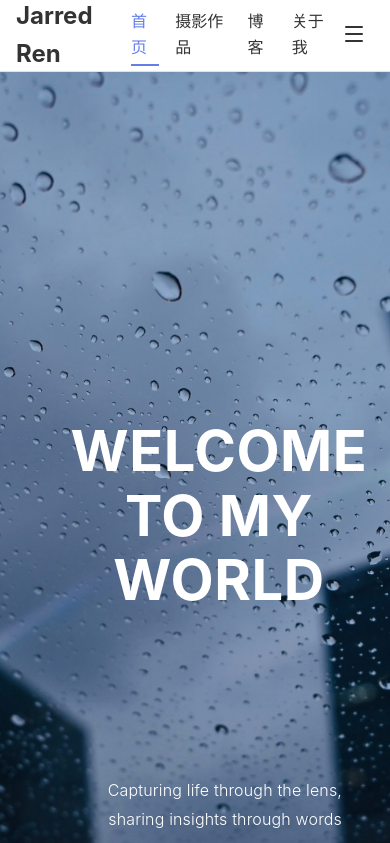
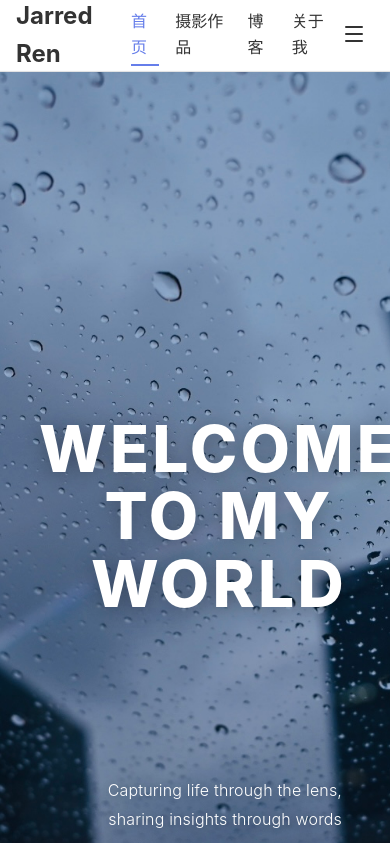
Before and after one commit to JarredRbw/Personal-Website, a React (Vite) app: page / in a window 390 px wide. Shown: the top 843 px of the page. Built offline with nearby package versions, Linux system fonts and the light colour scheme.

Commit message:
Update title styling to match Apple TV+ design with bold typography and shadows

```diff
--- a/src/pages/Home.css
+++ b/src/pages/Home.css
@@ -30,28 +30,31 @@
 }
 
 .hero h1 {
-  font-size: 5.5rem;
-  font-weight: 700;
+  font-size: 6rem;
+  font-weight: 800;
   margin-bottom: 0;
-  letter-spacing: 0.01em;
-  line-height: 1.1;
+  letter-spacing: 0.05em;
+  line-height: 1.0;
   font-family: -apple-system, BlinkMacSystemFont, 'SF Pro Display', 'Helvetica Neue', Helvetica, Arial, sans-serif;
+  text-shadow: 0 2px 20px rgba(0, 0, 0, 0.3);
 }
 
 .hero-title {
-  letter-spacing: 0.01em !important;
-  line-height: 1.1 !important;
-  font-weight: 700 !important;
+  letter-spacing: 0.05em !important;
+  line-height: 1.0 !important;
+  font-weight: 800 !important;
+  text-shadow: 0 2px 20px rgba(0, 0, 0, 0.3) !important;
 }
 
 .hero-subtitle {
-  font-size: 1.3rem;
-  line-height: 1.6;
+  font-size: 1.4rem;
+  line-height: 1.4;
   margin: 0;
-  opacity: 0.9;
-  font-weight: 400;
-  letter-spacing: 0.02em;
+  opacity: 0.95;
+  font-weight: 500;
+  letter-spacing: 0.03em;
   font-family: -apple-system, BlinkMacSystemFont, 'SF Pro Text', 'Helvetica Neue', Helvetica, Arial, sans-serif;
+  text-shadow: 0 1px 10px rgba(0, 0, 0, 0.2);
 }
 
 .hero p {
@@ -229,24 +232,27 @@
   }
 
   .hero h1 {
-    font-size: 3.5rem;
-    line-height: 1.15;
-    font-weight: 700;
-    letter-spacing: 0.01em;
+    font-size: 4rem;
+    line-height: 1.05;
+    font-weight: 800;
+    letter-spacing: 0.05em;
+    text-shadow: 0 2px 20px rgba(0, 0, 0, 0.3);
   }
 
   .hero-title {
-    font-size: 3.5rem !important;
-    line-height: 1.15 !important;
-    font-weight: 700 !important;
-    letter-spacing: 0.01em !important;
+    font-size: 4rem !important;
+    line-height: 1.05 !important;
+    font-weight: 800 !important;
+    letter-spacing: 0.05em !important;
+    text-shadow: 0 2px 20px rgba(0, 0, 0, 0.3) !important;
   }
 
   .hero-subtitle {
-    font-size: 1.1rem;
-    line-height: 1.5;
-    font-weight: 400;
-    letter-spacing: 0.02em;
+    font-size: 1.2rem;
+    line-height: 1.4;
+    font-weight: 500;
+    letter-spacing: 0.03em;
+    text-shadow: 0 1px 10px rgba(0, 0, 0, 0.2);
   }
 
   .section-title {
```
